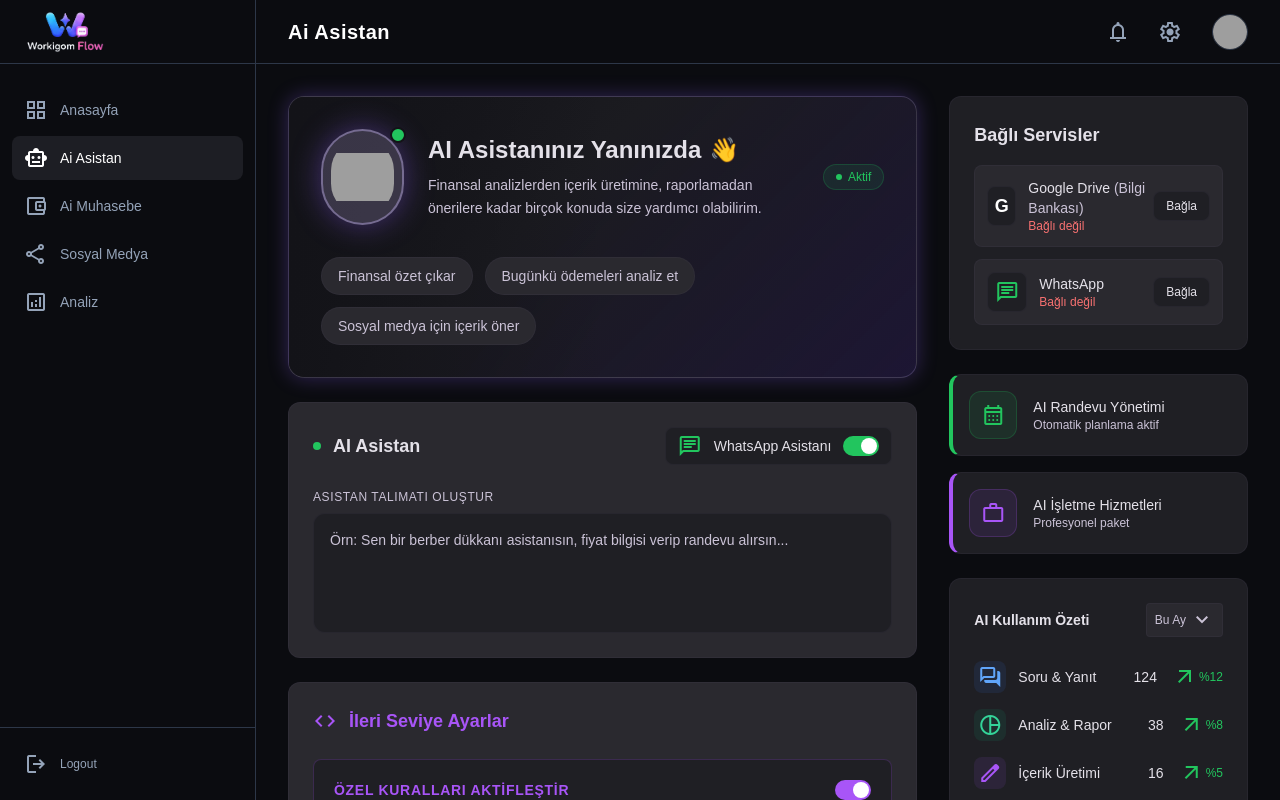
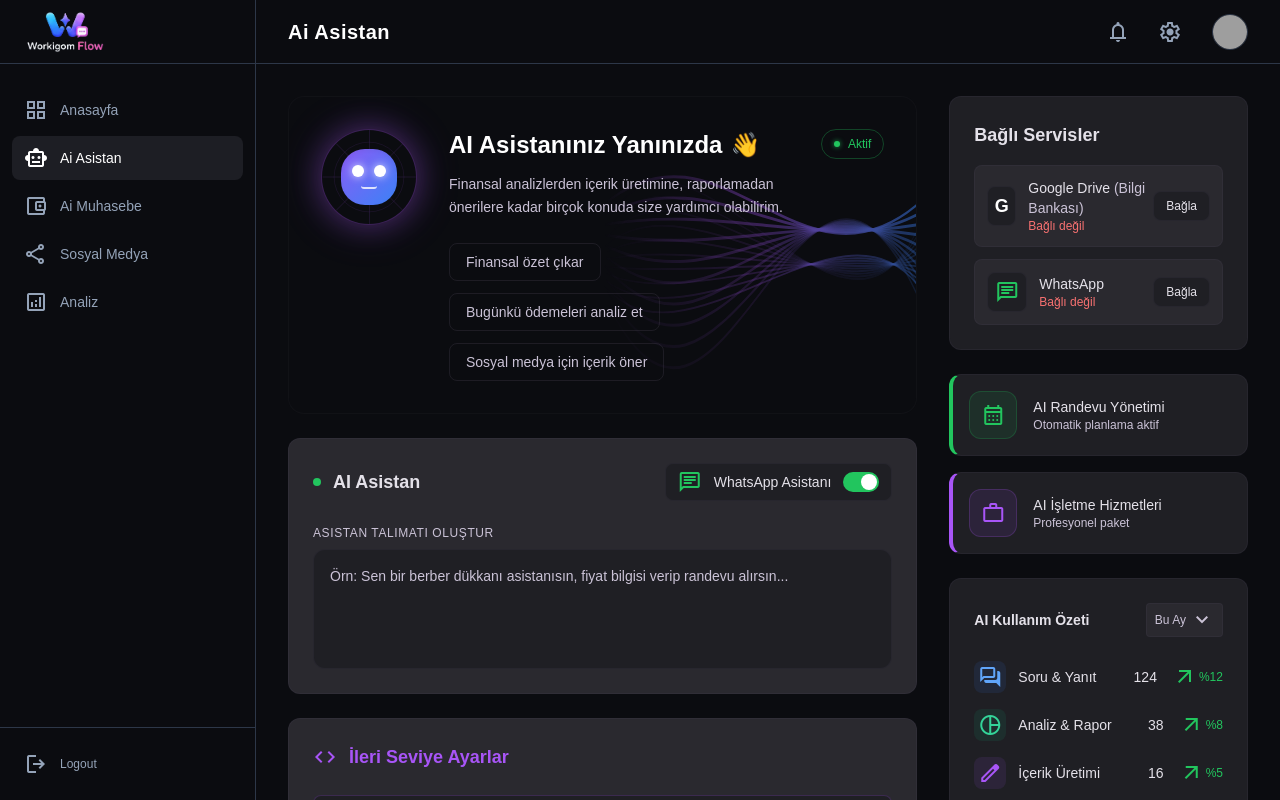
Before and after one commit to cicicarscom-pixel/flowweb, a Next.js app: page /ai-asistan in a window 1280 px wide. Built offline with nearby package versions, Linux system fonts and the light colour scheme; grey boxes are pictures that could not be loaded.

Commit message:
Update Ai Asistan hero section to match new visual design

```diff
--- a/src/app/(dashboard)/ai-asistan/page.tsx
+++ b/src/app/(dashboard)/ai-asistan/page.tsx
@@ -15,34 +15,92 @@ export default function AiAsistanPage() {
         <div className="xl:col-span-2 space-y-6">
 
           {/* Hero Section */}
-          <section className="bg-surface-container border border-primary/20 rounded-2xl p-8 relative overflow-hidden shadow-[0_0_20px_rgba(139,92,246,0.3)]" style={{ background: 'linear-gradient(135deg, rgba(19, 19, 24, 1) 0%, rgba(27, 27, 32, 1) 40%, rgba(56, 38, 105, 0.4) 100%)' }}>
-            <div className="absolute inset-0 bg-gradient-to-r from-background via-transparent to-transparent pointer-events-none"></div>
-            <div className="relative z-10 flex flex-col md:flex-row md:items-center justify-between gap-6">
-              <div className="flex items-center space-x-6">
-                <div className="w-24 h-24 rounded-full bg-primary/20 border-2 border-primary/40 flex items-center justify-center p-2 shadow-[0_0_30px_rgba(139,92,246,0.4)] relative">
-                  <img alt="AI Robot" className="w-full h-full object-contain rounded-full" src="https://lh3.googleusercontent.com/aida-public/AB6AXuB9aRCZbaays8qol_MLCLWbHXrbdq3qlNv8j3Nx5uhKCHXiZx7Ce0XSrDkXECU_6rHcAR32WRhKeF2ZScudd8XAkxWymYX1h09zZDLyBoUR_WMXWzcwrFNNAMvhj90IV5D5-4vjaq8nCMjlxPZPMWV_uxefGs4Qp32GT2CFGsjCkUYXFhRC-uq0oivK_KuvblBbKTfqu1eJUraM-NBwVHEillBKRWGOeb2aJ1_8Xqwf--KTPYM-0vrI"/>
-                  <div className="absolute -right-1 -top-1 w-4 h-4 bg-green-500 rounded-full border-2 border-background"></div>
-                </div>
-                <div>
-                  <h2 className="text-2xl font-bold mb-2 flex items-center gap-2 text-on-surface">
-                    AI Asistanınız Yanınızda <span className="text-2xl">👋</span>
-                  </h2>
-                  <p className="text-on-surface-variant text-sm max-w-md leading-relaxed">
-                    Finansal analizlerden içerik üretimine, raporlamadan önerilere kadar birçok konuda size yardımcı olabilirim.
-                  </p>
+          <section className="bg-[#0b0c10] border border-outline-variant/10 rounded-2xl p-8 relative overflow-hidden flex flex-col md:flex-row items-start justify-between min-h-[160px]">
+            {/* Wave Background */}
+            <div className="absolute inset-y-0 right-0 w-1/2 pointer-events-none opacity-60 flex items-center justify-end overflow-hidden">
+               <svg viewBox="0 0 800 400" className="w-full h-[250%] object-cover object-right-center" preserveAspectRatio="none">
+                 <defs>
+                   <linearGradient id="waveGrad" x1="0%" y1="0%" x2="100%" y2="0%">
+                     <stop offset="0%" stopColor="rgba(168, 85, 247, 0)" />
+                     <stop offset="50%" stopColor="rgba(168, 85, 247, 0.6)" />
+                     <stop offset="100%" stopColor="rgba(59, 130, 246, 0.8)" />
+                   </linearGradient>
+                 </defs>
+                 {[...Array(10)].map((_, i) => (
+                   <path
+                     key={i}
+                     d={`M0,200 C300,${150 + i * 20} 500,${250 - i * 20} 800,200`}
+                     fill="none"
+                     stroke="url(#waveGrad)"
+                     strokeWidth="1.5"
+                     style={{
+                       opacity: 1 - (i * 0.08),
+                       transform: `translateY(${i * 5 - 25}px)`
+                     }}
+                   />
+                 ))}
+                 {[...Array(10)].map((_, i) => (
+                   <path
+                     key={`b-${i}`}
+                     d={`M0,200 C200,${250 - i * 15} 600,${150 + i * 15} 800,200`}
+                     fill="none"
+                     stroke="url(#waveGrad)"
+                     strokeWidth="1"
+                     style={{
+                       opacity: 0.6 - (i * 0.05),
+                       transform: `translateY(${i * -3 + 15}px)`
+                     }}
+                   />
+                 ))}
+               </svg>
+            </div>
+
+            <div className="relative z-10 flex flex-col md:flex-row gap-8 items-start w-full">
+              {/* Robot Icon */}
+              <div className="relative shrink-0 flex items-center justify-center">
+                <div className="absolute inset-0 rounded-full bg-[#a855f7] opacity-20 blur-xl"></div>
+                <div className="relative w-24 h-24 rounded-full border border-[#a855f7]/30 bg-[#0b0c10] flex items-center justify-center overflow-hidden shadow-[0_0_30px_rgba(168,85,247,0.3)]">
+                  <div className="absolute inset-0 flex items-center justify-center opacity-30">
+                    <div className="w-full h-full rounded-full border border-[#a855f7]/40 scale-75"></div>
+                    <div className="absolute w-[1px] h-full bg-[#a855f7]/40 rotate-0"></div>
+                    <div className="absolute w-[1px] h-full bg-[#a855f7]/40 rotate-45"></div>
+                    <div className="absolute w-[1px] h-full bg-[#a855f7]/40 rotate-90"></div>
+                    <div className="absolute w-[1px] h-full bg-[#a855f7]/40 rotate-[135deg]"></div>
+                  </div>
+                  <div className="relative z-10 w-14 h-14 bg-gradient-to-br from-[#8b5cf6] to-[#3b82f6] rounded-[24px] flex flex-col items-center justify-center p-2 shadow-inner">
+                     {/* Eyes */}
+                     <div className="flex gap-2.5 mb-1.5">
+                       <div className="w-3 h-3 rounded-full bg-white shadow-[0_0_8px_rgba(255,255,255,0.8)]"></div>
+                       <div className="w-3 h-3 rounded-full bg-white shadow-[0_0_8px_rgba(255,255,255,0.8)]"></div>
+                     </div>
+                     {/* Smile */}
+                     <div className="w-4 h-1.5 border-b-2 border-white rounded-full opacity-80"></div>
+                  </div>
                 </div>
               </div>
-              <div className="flex flex-col items-end gap-3 self-start md:self-center">
-                <div className="flex items-center space-x-1.5 px-3 py-1 rounded-full bg-green-500/10 border border-green-500/20 text-green-500 text-xs font-medium">
-                  <div className="w-1.5 h-1.5 rounded-full bg-green-500"></div>
+
+              {/* Content */}
+              <div className="flex-1 flex flex-col">
+                <h2 className="text-2xl font-bold mb-3 flex items-center gap-2 text-white">
+                  AI Asistanınız Yanınızda <span className="text-2xl">👋</span>
+                </h2>
+                <p className="text-on-surface-variant text-sm max-w-lg leading-relaxed mb-6">
+                  Finansal analizlerden içerik üretimine, raporlamadan önerilere kadar birçok konuda size yardımcı olabilirim.
+                </p>
+                <div className="flex flex-wrap gap-3">
+                  <button className="px-4 py-2 bg-transparent border border-outline-variant/30 rounded-lg text-sm transition-colors text-on-surface-variant hover:text-white hover:border-outline-variant/50 hover:bg-white/5">Finansal özet çıkar</button>
+                  <button className="px-4 py-2 bg-transparent border border-outline-variant/30 rounded-lg text-sm transition-colors text-on-surface-variant hover:text-white hover:border-outline-variant/50 hover:bg-white/5">Bugünkü ödemeleri analiz et</button>
+                  <button className="px-4 py-2 bg-transparent border border-outline-variant/30 rounded-lg text-sm transition-colors text-on-surface-variant hover:text-white hover:border-outline-variant/50 hover:bg-white/5">Sosyal medya için içerik öner</button>
+                </div>
+              </div>
+
+              {/* Status Badge */}
+              <div className="absolute top-0 right-0 md:relative md:top-auto md:right-auto self-start shrink-0">
+                <div className="flex items-center space-x-2 px-3 py-1.5 rounded-full bg-transparent border border-green-500/30 text-green-500 text-xs font-medium">
+                  <div className="w-1.5 h-1.5 rounded-full bg-green-500 shadow-[0_0_5px_rgba(34,197,94,0.8)]"></div>
                   <span>Aktif</span>
                 </div>
               </div>
-            </div>
-            <div className="relative z-10 mt-8 flex flex-wrap gap-3">
-              <button className="px-4 py-2 bg-surface-container-high hover:bg-outline-variant/20 border border-outline-variant/20 rounded-full text-sm transition-colors text-on-surface-variant hover:text-on-surface">Finansal özet çıkar</button>
-              <button className="px-4 py-2 bg-surface-container-high hover:bg-outline-variant/20 border border-outline-variant/20 rounded-full text-sm transition-colors text-on-surface-variant hover:text-on-surface">Bugünkü ödemeleri analiz et</button>
-              <button className="px-4 py-2 bg-surface-container-high hover:bg-outline-variant/20 border border-outline-variant/20 rounded-full text-sm transition-colors text-on-surface-variant hover:text-on-surface">Sosyal medya için içerik öner</button>
             </div>
           </section>
 
```
